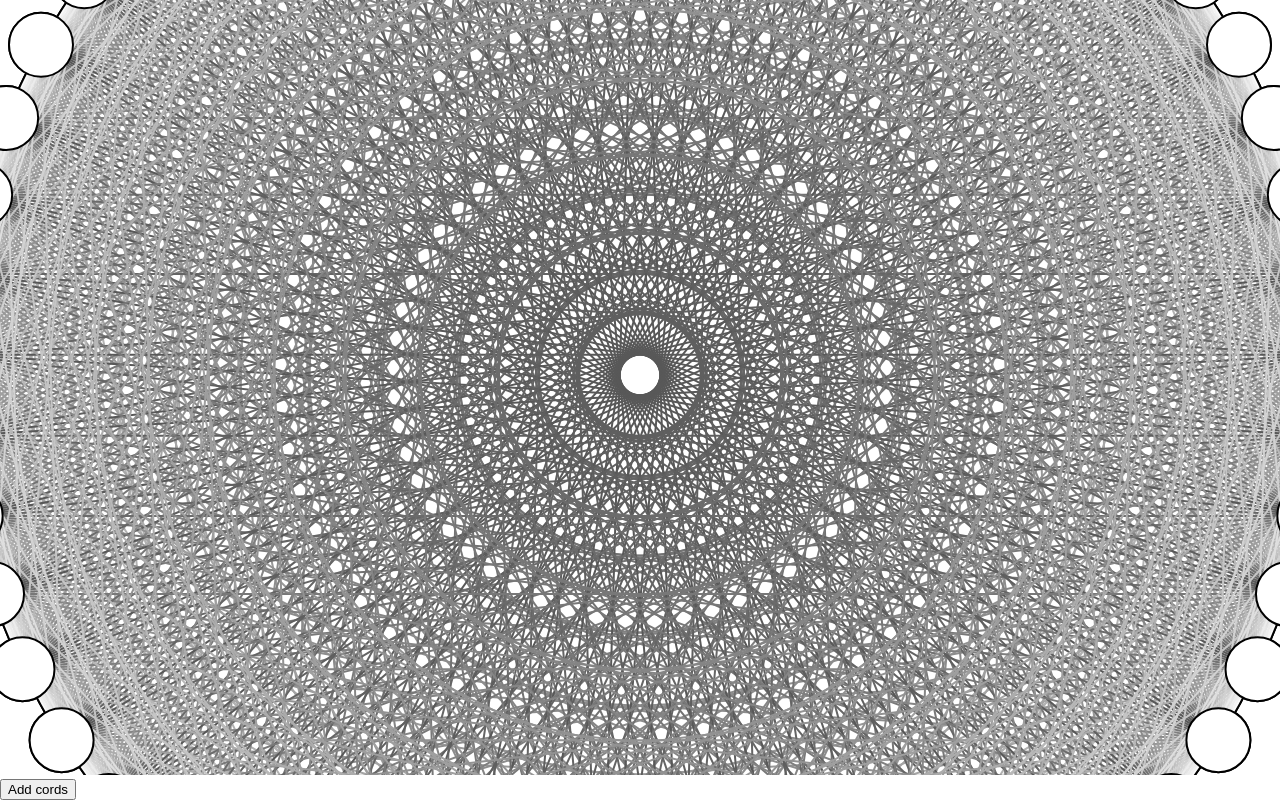
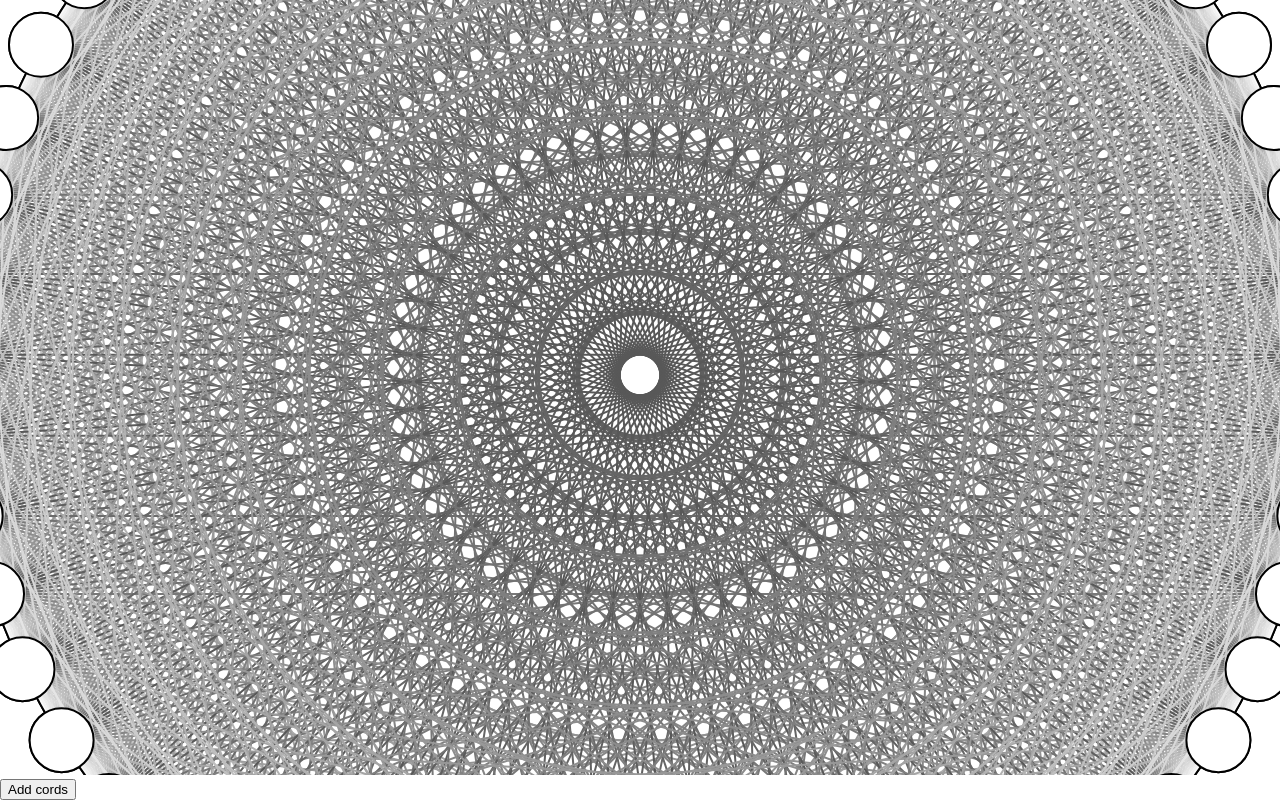
Before and after one commit to dherault/53-circles-in-a-circle, a plain HTML site: page index.html in a window 1280 px wide. Both pictures are taken after a click on the button "Add cords". Shown: the part 25-825 px from the top of the page. Drawn offline with Linux system fonts and the light colour scheme.

Commit message:
Draw decresendo

```diff
--- a/index.html
+++ b/index.html
@@ -56,7 +56,7 @@
     }
 
     function addCords() {
-      for (let i = 0; i < numCircles / 2; i++) {
+      for (let i = Math.floor(numCircles / 2); i >= 0; i--) {
         for (let j = 0; j < numCircles; j++) {
           const k1 = j + i
           const k2 = j - i
```
